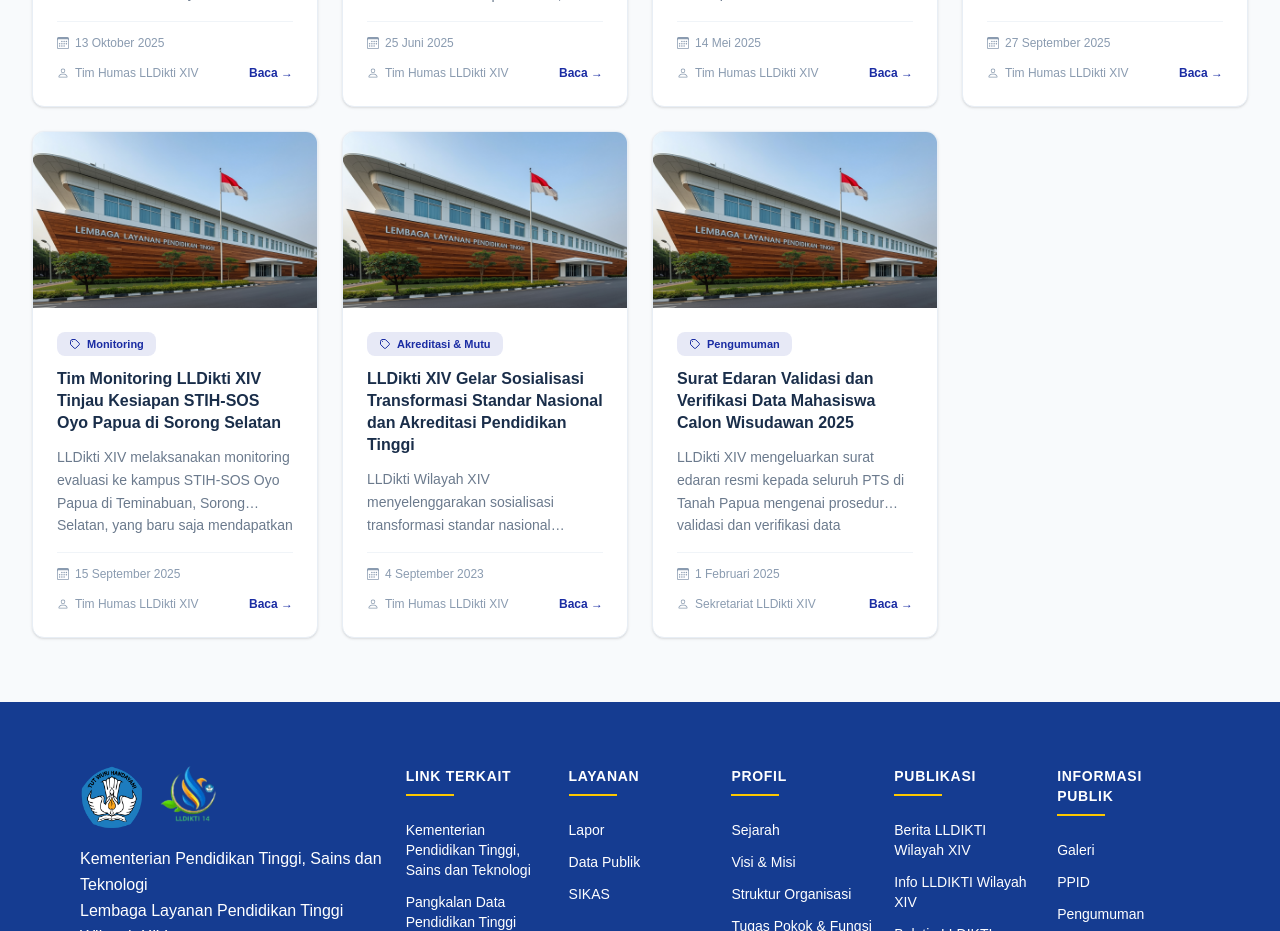
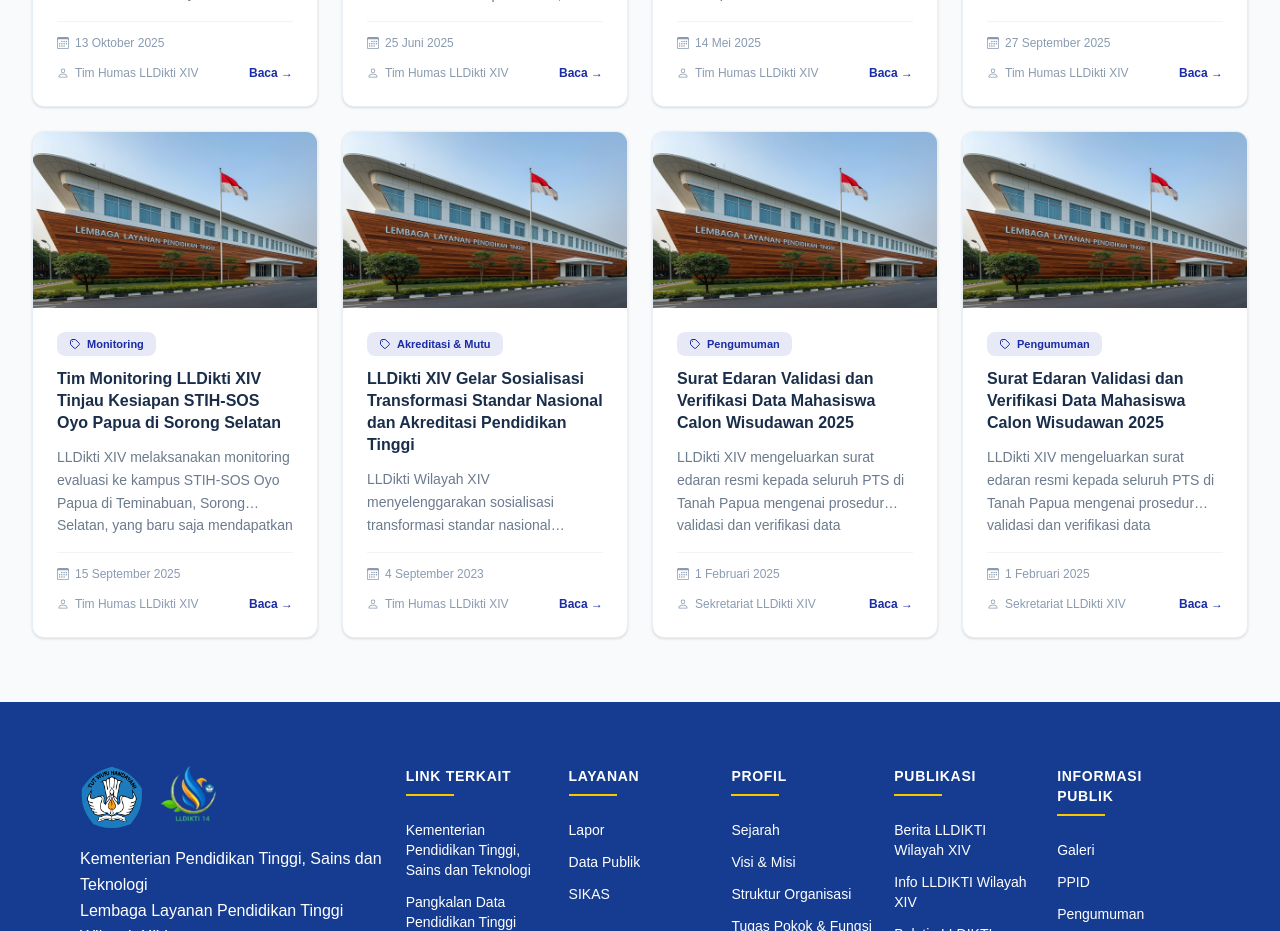
Before and after one commit to SaefulRochmat/lldikti-xiv, a Next.js app: page /category/berita in a window 1280 px wide. Shown: the part 1280-2211 px from the top of the page. Built offline with nearby package versions, Linux system fonts and the light colour scheme.

Commit message:
menambahkan page berita

```diff
--- a/src/components/sections/BeritaPage/BeritaData.js
+++ b/src/components/sections/BeritaPage/BeritaData.js
@@ -99,6 +99,7 @@ export const beritaData = [
     gambar: "/Assets/Gedung-lldikti.jpg",
     featured: false,
   },
+
   {
     id: 8,
     judul:
@@ -112,4 +113,17 @@ export const beritaData = [
     gambar: "/Assets/Gedung-lldikti.jpg",
     featured: false,
   },
+  {
+    id: 9,
+    judul:
+      "Surat Edaran Validasi dan Verifikasi Data Mahasiswa Calon Wisudawan 2025",
+    ringkasan:
+      "LLDikti XIV mengeluarkan surat edaran resmi kepada seluruh PTS di Tanah Papua mengenai prosedur validasi dan verifikasi data mahasiswa calon wisudawan tahun akademik 2025.",
+    isi: `LLDikti Wilayah XIV Papua mengeluarkan surat edaran mengenai validasi dan verifikasi data mahasiswa calon wisudawan tahun 2025. Seluruh perguruan tinggi swasta diwajibkan melakukan pemutakhiran data mahasiswa melalui sistem PDDikti sebelum pelaksanaan wisuda untuk memastikan keabsahan ijazah dan gelar akademik yang diterbitkan.`,
+    kategori: "Pengumuman",
+    tanggal: "1 Februari 2025",
+    penulis: "Sekretariat LLDikti XIV",
+    gambar: "/Assets/Gedung-lldikti.jpg",
+    featured: false,
+  },
 ];
```
